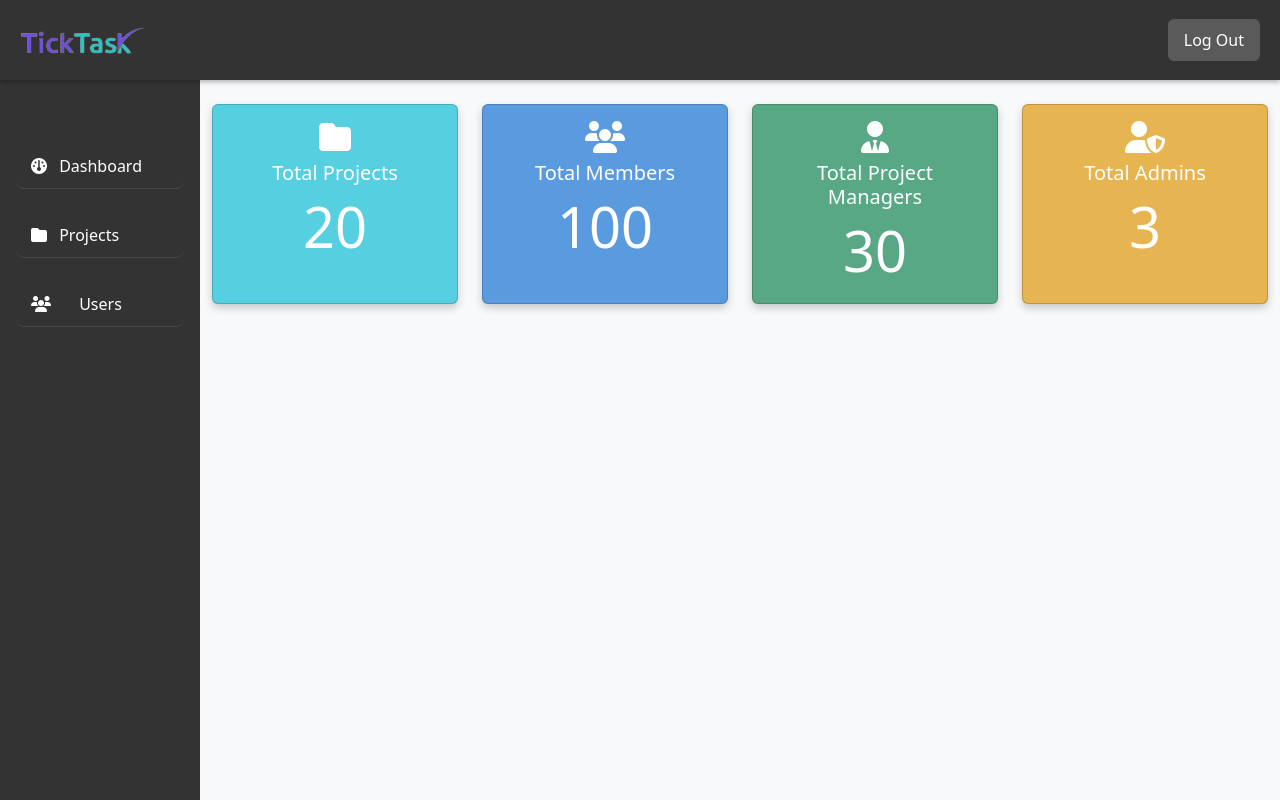
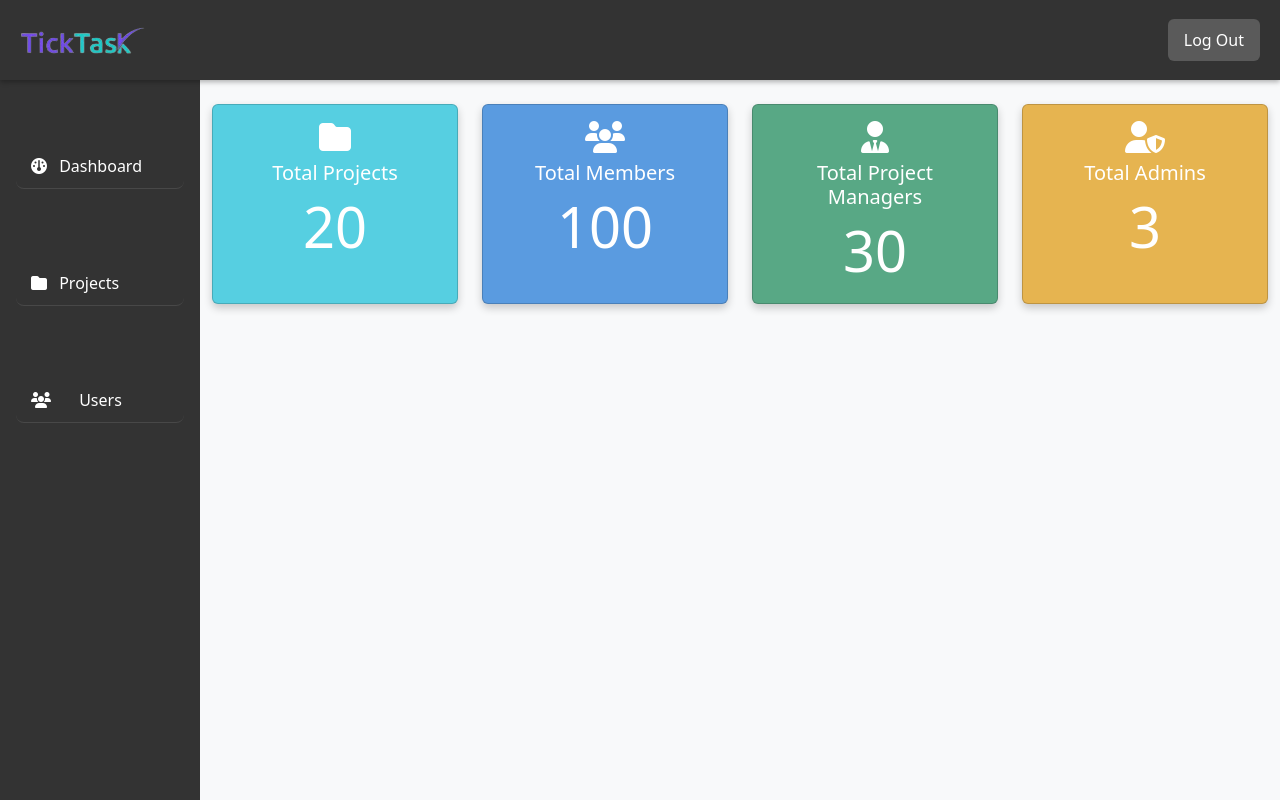
Before and after one commit to ShahdanHegazy/Task-Management-Tool, an Angular app in the folder Task-Front/: page /admin in a window 1280 px wide. Built offline with nearby package versions, Linux system fonts and the light colour scheme.

Commit message:
sidebar edit

```diff
--- a/Task-Front/src/app/components/sidebar/sidebar.component.css
+++ b/Task-Front/src/app/components/sidebar/sidebar.component.css
@@ -1,5 +1,8 @@
 .sidebar{
   background-color:#333;
+  width: 200px;
+  min-height:90vh;
+  height: 100%;
 }
 .sidebar .nav-link {
   padding: 10px 15px;
--- a/Task-Front/src/app/components/sidebar/sidebar.component.html
+++ b/Task-Front/src/app/components/sidebar/sidebar.component.html
@@ -1,11 +1,12 @@
-<div class=" text-white p-3 sidebar" style="width: 200px; height:90vh;">
-  <ul class="nav flex-column mt-5">
+<div class=" text-white p-3 sidebar">
+  <ul *ngFor="let data1 of data" class="nav flex-column mt-5">
+
     <li class="nav-item mb-4">
-      <a class="nav-link text-white" routerLink="/admin">
-        <i class="fas fa-dashboard me-2"></i> Dashboard
+      <a class="nav-link text-white" routerLink={{data1.router}}>
+        <i class={{data1.icon}}></i> {{data1.title}}
       </a>
     </li>
-    <li class="nav-item mb-4">
+    <!-- <li class="nav-item mb-4">
       <a class="nav-link text-white" routerLink="projects">
         <i class="fas fa-folder me-2"></i> Projects
       </a>
@@ -14,6 +15,6 @@
       <a class="nav-link text-white" routerLink="users">
         <i class="fas fa-users me-4"></i> Users
       </a>
-    </li>
+    </li> -->
   </ul>
 </div>
--- a/Task-Front/src/app/components/users/users.component.html
+++ b/Task-Front/src/app/components/users/users.component.html
@@ -1,11 +1,13 @@
 <div class="container mt-5">
+  <!-- Create User Button -->
   <button class="btn btn-primary mb-3" (click)="openModal()">
     Create User <i class="fas fa-add"></i>
   </button>
-
+    <!-- Modal -->
   <div class="modal" tabindex="-1" [ngClass]="{ 'd-block': isModalOpen }" (click)="closeModal()">
     <div class="modal-dialog" (click)="$event.stopPropagation()">
       <div class="modal-content">
+        <!-- Modal Header -->
         <div class="modal-header">
           <h5 class="modal-title">
             {{ isEditMode ? "Update User" : "Create New User" }}
@@ -14,6 +16,7 @@
         </div>
         <div class="modal-body">
           <form #userForm="ngForm">
+            <!-- Username -->
             <div class="mb-3">
               <label for="name" class="form-label">User Name</label>
               <input type="text" id="name" class="form-control" [(ngModel)]="name" name="name" required
@@ -24,7 +27,7 @@
                 <small *ngIf="usernameInput.errors?.['minlength']">Username must be minimum 4 characters long.</small>
               </div>
             </div>
-
+            <!-- Email -->
             <div class="mb-3">
               <label for="email" class="form-label">Email</label>
               <input type="email" id="email" class="form-control" [(ngModel)]="email" name="email"
@@ -34,17 +37,17 @@
                 <small *ngIf="emailInput.errors?.['pattern']">Please enter a valid email address.</small>
               </div>
             </div>
-
+            <!-- Password -->
             <div class="mb-3">
               <label for="password" class="form-label">Password</label>
               <input type="password" id="password" class="form-control" [(ngModel)]="password" name="password" required
                 minlength="5" #passwordInput="ngModel" />
               <div *ngIf="passwordInput.invalid && passwordInput.touched" class="text-danger">
-                <small *ngIf="passwordInput.errors?.['required']">Password is required.</small>
+                <small *ngIf="passwordInput.errors?.['required']">  </small>
                 <small *ngIf="passwordInput.errors?.['minlength']">Password must be at least 5 characters long.</small>
               </div>
             </div>
-
+            <!-- Role -->
             <div class="mb-3">
               <label for="role" class="form-label">Role</label>
               <select id="role" class="form-select" [(ngModel)]="role" name="role" required #roleInput="ngModel">
@@ -59,7 +62,7 @@
             </div>
           </form>
         </div>
-
+        <!-- Modal Footer -->
         <div class="modal-footer">
           <button type="button" class="btn btn-secondary" (click)="closeModal()">
             Cancel
@@ -71,7 +74,7 @@
       </div>
     </div>
   </div>
-
+  <div *ngIf="successMsg" class="alert alert-success p-2 w-25"><i class="fas fa-check"></i> successfully created user </div>
   <!-- Users table -->
   <table class="table table-striped table-bordered ">
     <thead>
@@ -94,7 +97,7 @@
           </button>
         </td>
         <td>
-          <button class="btn btn-danger btn-md" title="Delete" (click)="deleteUser(user.email)">
+          <button class="btn btn-danger btn-md" title="Delete" (click)="deleteUser(user)">
             Delete
           </button>
         </td>
--- a/Task-Front/src/app/interfaces/User.ts
+++ b/Task-Front/src/app/interfaces/User.ts
@@ -2,6 +2,7 @@ import { Role } from "../enums/Role";
 
 export
 interface User {
+    id :number;
     name: string;
     email: string;
     password: string;
--- a/Task-Front/src/app/pages/admin/admin.component.html
+++ b/Task-Front/src/app/pages/admin/admin.component.html
@@ -1,7 +1,7 @@
 <app-navbar></app-navbar>
 <div class="d-flex">
   <div>
-    <app-sidebar></app-sidebar>
+    <app-sidebar [data]="sidebarData"></app-sidebar>
   </div>
   <div style="width:calc(100% - 200px);" class="bg-light">
     <router-outlet></router-outlet>
--- a/Task-Front/src/app/pages/admin/admin.component.ts
+++ b/Task-Front/src/app/pages/admin/admin.component.ts
@@ -1,19 +1,27 @@
 import { Component } from '@angular/core';
-import {SidebarComponent} from '../../components/sidebar/sidebar.component';
-import {RouterOutlet} from '@angular/router';
-import {NavbarComponent} from '../../components/navbar/navbar.component';
+import { SidebarComponent } from '../../components/sidebar/sidebar.component';
+import { RouterOutlet } from '@angular/router';
+import { NavbarComponent } from '../../components/navbar/navbar.component';
 
 @Component({
   selector: 'app-admin',
   standalone: true,
-  imports: [
-    SidebarComponent,
-    RouterOutlet,
-    NavbarComponent
-  ],
+  imports: [SidebarComponent, RouterOutlet, NavbarComponent],
   templateUrl: './admin.component.html',
-  styleUrl: './admin.component.css'
+  styleUrl: './admin.component.css',
 })
 export class AdminComponent {
-
+  sidebarData: any[] = [
+    {
+      title: 'Dashboard',
+      icon: 'fas fa-dashboard me-2',
+      router: '/admin',
+    },
+    {
+      title: 'Projects',
+      icon: 'fas fa-folder me-2',
+      router: 'projects',
+    },
+    { title: 'Users', icon: 'fas fa-users me-4', router: 'users' },
+  ];
 }
```
Also changed, not shown: Task-Front/src/app/components/sidebar/sidebar.component.ts (+4 -3 lines), Task-Front/src/app/components/users/users.component.ts (+178 -23 lines), Task-Front/src/app/services/user.service.ts (+7 -0 lines).
